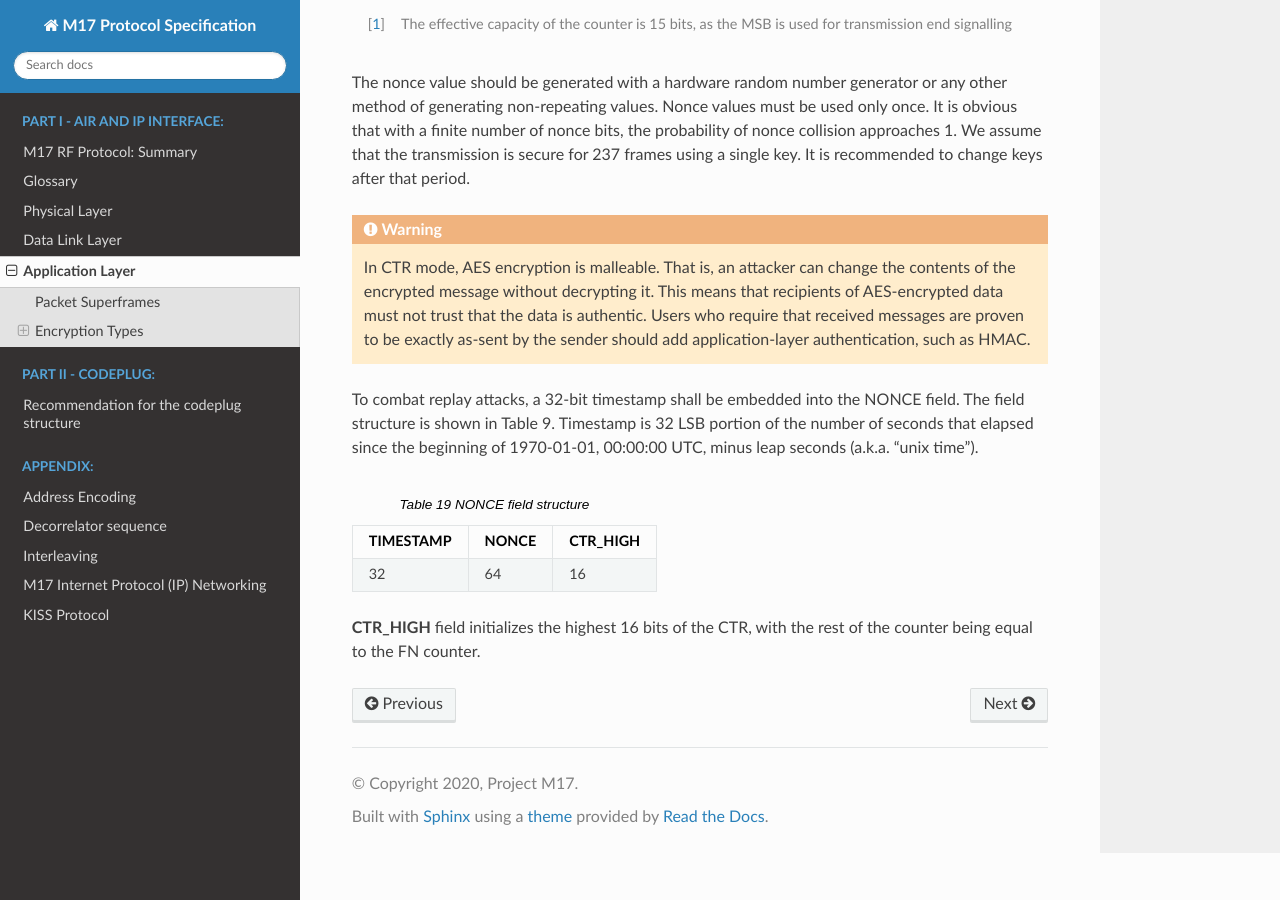
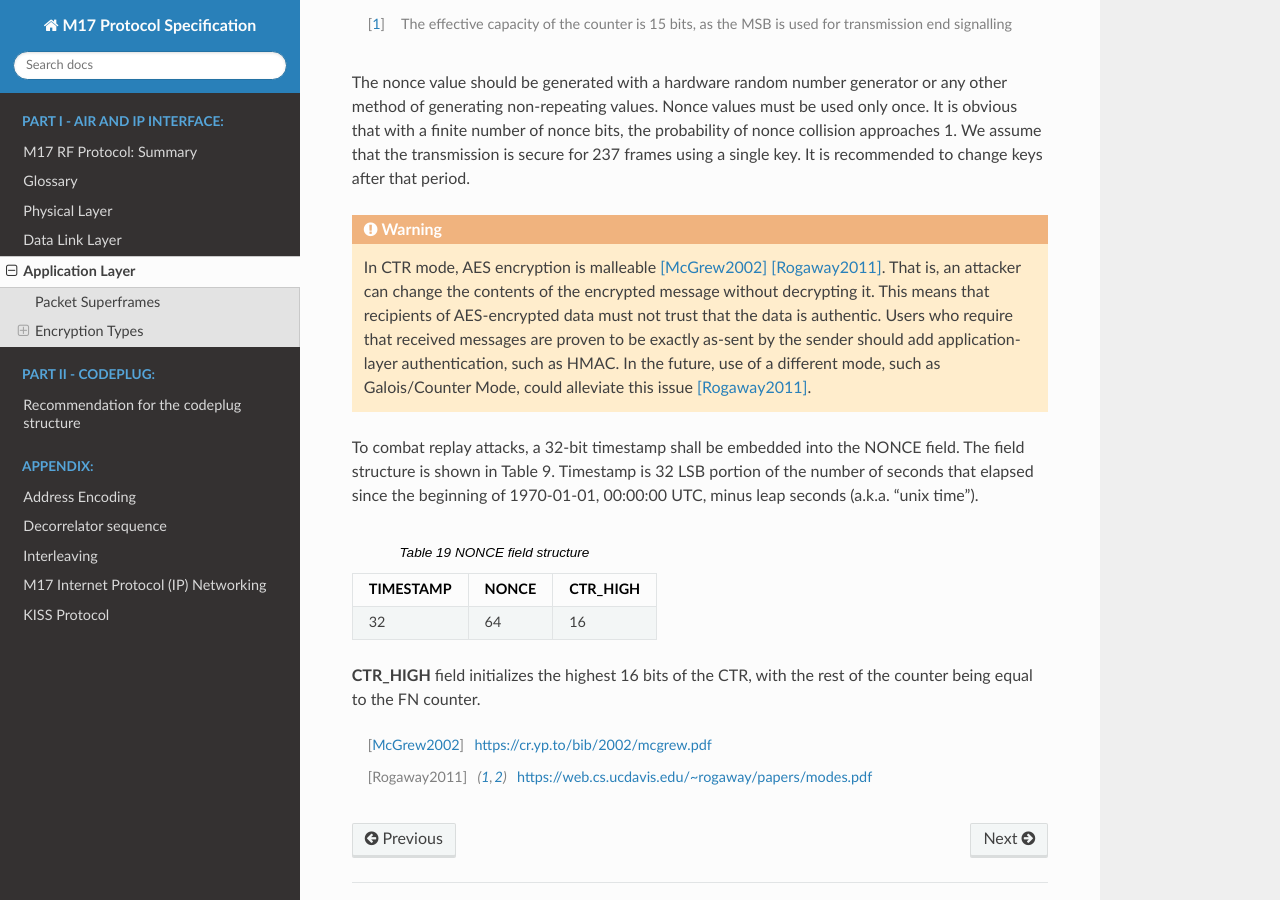
Before and after one commit to M17-Project/M17_spec, a Sphinx documentation site: the page built from docs/application_layer.rst, in a window 1280 px wide and 900 px high, scrolled down 2262 px. Built offline with Sphinx 7.4.7 and the Read the Docs theme 2.0.0, drawn with Linux system fonts in a browser that asks for light colours.

Commit message:
Add references for CTR mode malleability

```diff
--- a/docs/application_layer.rst
+++ b/docs/application_layer.rst
@@ -131,11 +131,14 @@ using a single key. It is recommended to change keys after that
 period.
 
 .. warning::
-    In CTR mode, AES encryption is malleable. That is, an attacker can change
-    the contents of the encrypted message without decrypting it. This means that
-    recipients of AES-encrypted data must not trust that the data is authentic.
+    In CTR mode, AES encryption is malleable [McGrew2002]_ [Rogaway2011]_.
+    That is, an attacker can change the contents of the encrypted message
+    without decrypting it. This means that recipients of AES-encrypted data
+    must not trust that the data is authentic.
     Users who require that received messages are proven to be exactly as-sent by
     the sender should add application-layer authentication, such as HMAC.
+    In the future, use of a different mode, such as Galois/Counter Mode, could
+    alleviate this issue [Rogaway2011]_.
 
 To combat replay attacks, a 32-bit timestamp shall be embedded into
 the NONCE field. The field structure is shown in Table 9. Timestamp is 32 LSB portion of
@@ -154,3 +157,9 @@ the number of seconds that elapsed since the beginning of 1970-01-01,
 
 **CTR_HIGH** field initializes the highest 16 bits of the CTR, with
 the rest of the counter being equal to the FN counter.
+
+.. [McGrew2002]
+    https://cr.yp.to/bib/2002/mcgrew.pdf
+
+.. [Rogaway2011]
+    https://web.cs.ucdavis.edu/~rogaway/papers/modes.pdf
```
